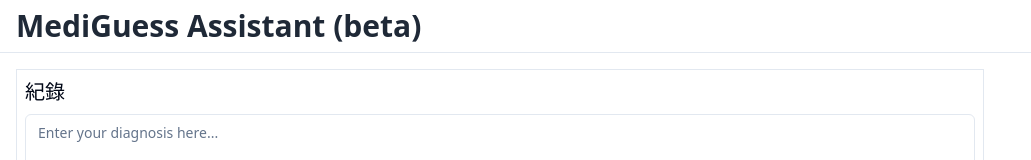
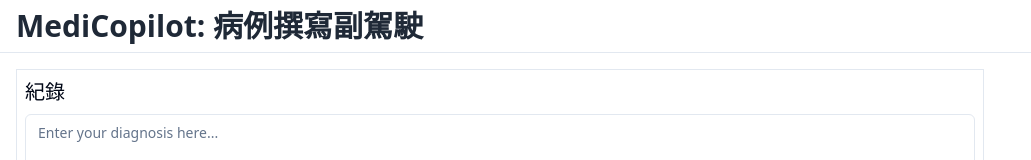
Before and after one commit to CeranaTeam/2024-Genstar, a React (Vite) app in the folder ui/: page / in a window 1280 px wide. Shown: the top 160 px of the page, without its empty margins (0-1031 px from the left). Built offline with nearby package versions, Linux system fonts and the light colour scheme; no server answers.

Commit message:
feat: update Title

```diff
--- a/ui/src/components/Layout.tsx
+++ b/ui/src/components/Layout.tsx
@@ -4,7 +4,7 @@ const Layout: React.FC<LayoutRouteProps> = ({ children }) => {
   return (
     <>
       <div>
-        <h1 className='text-3xl font-bold text-gray-800 py-2 px-4 border-b'>MediGuess Assistant (beta)</h1>
+        <h1 className='text-3xl font-bold text-gray-800 py-2 px-4 border-b'>MediCopilot: 病例撰寫副駕駛</h1>
       </div>
       <div className='px-4 max-w-[1000px]'>
         {children}
```
